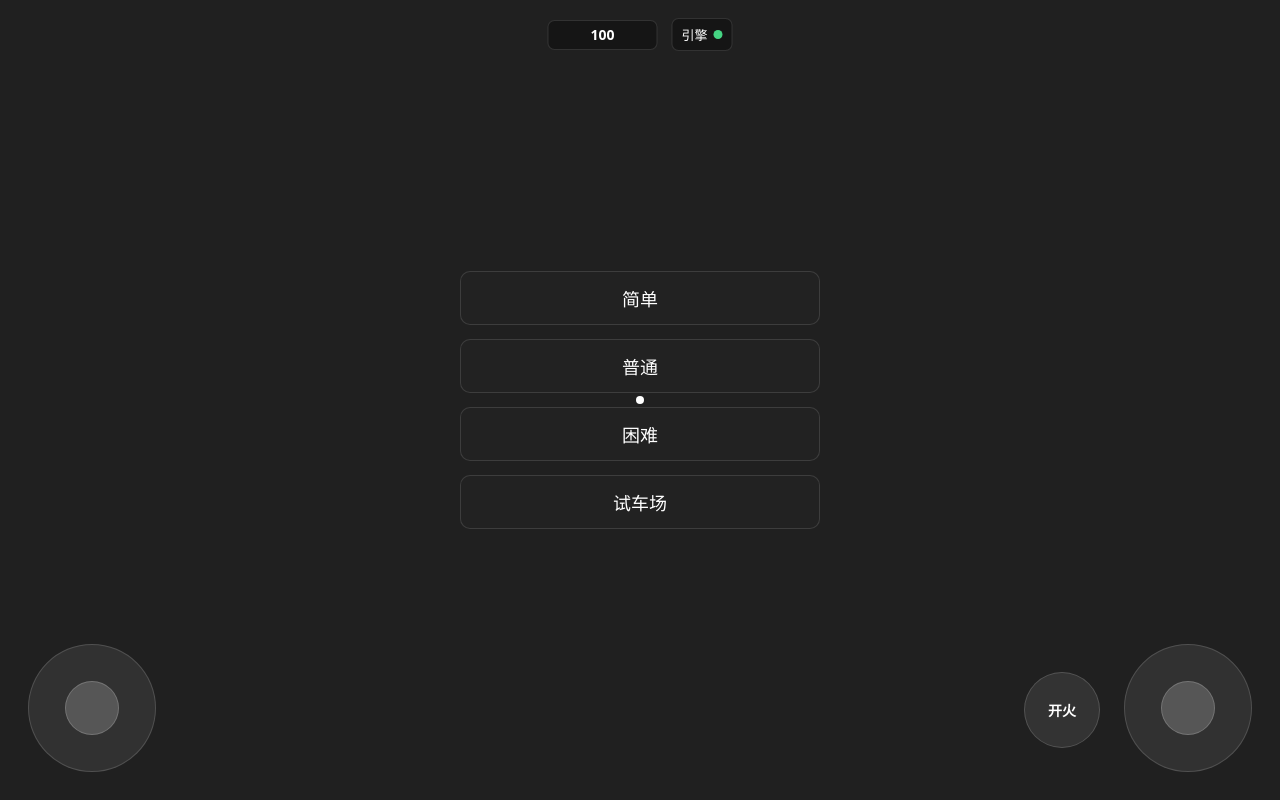
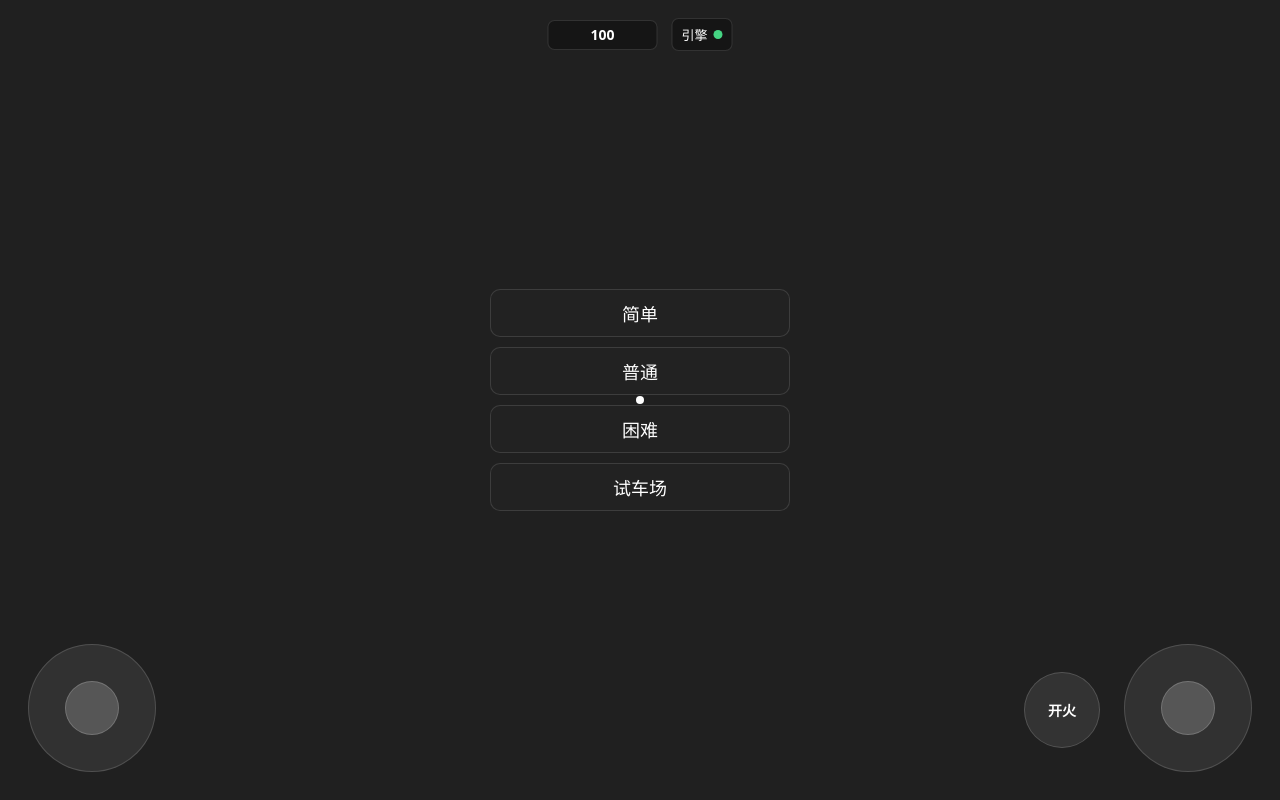
Before and after one commit to peng33445-debug/war-thunder-gpt, a plain HTML site: page index.html in a window 1280 px wide. Drawn offline with Linux system fonts and the light colour scheme.

Commit message:
Update style.css

```diff
--- a/style.css
+++ b/style.css
@@ -80,12 +80,12 @@ body {
 
     transform: translate(-50%, -50%);
 
-    width: min(360px, 80vw);
+    width: clamp(180px, 32vw, 300px);
 
     display: flex;
     flex-direction: column;
 
-    gap: 14px;
+    gap: 10px;
 
     z-index: 10;
 }
@@ -94,7 +94,7 @@ body {
 #mainMenu button {
     width: 100%;
 
-    min-height: 54px;
+    min-height: clamp(38px, 6vh, 48px);
 
     border: 1px solid rgba(255, 255, 255, 0.12);
     border-radius: 10px;
@@ -345,6 +345,7 @@ body {
     color: #fff;
 
     font-size: 14px;
+
     font-weight: 600;
 
     pointer-events: auto;
```
